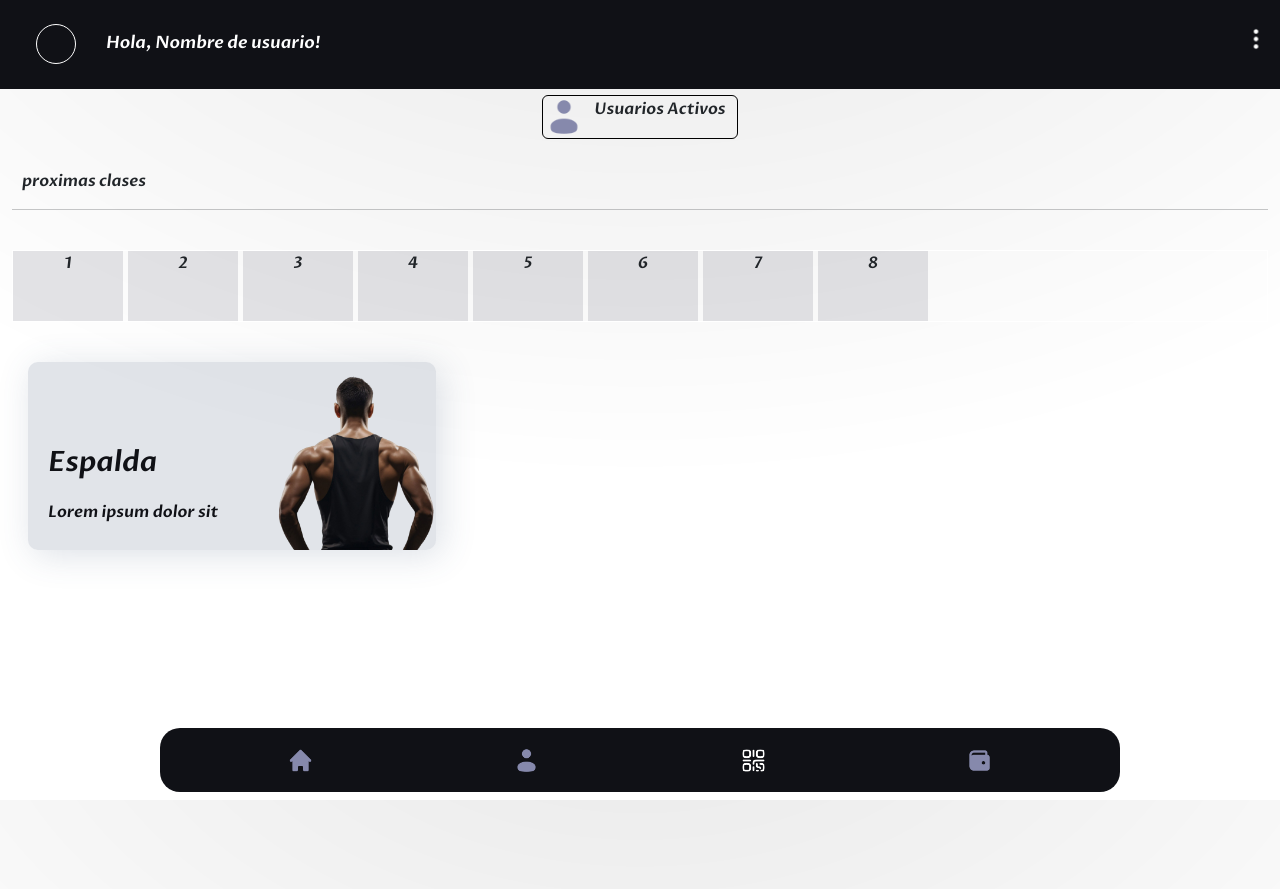
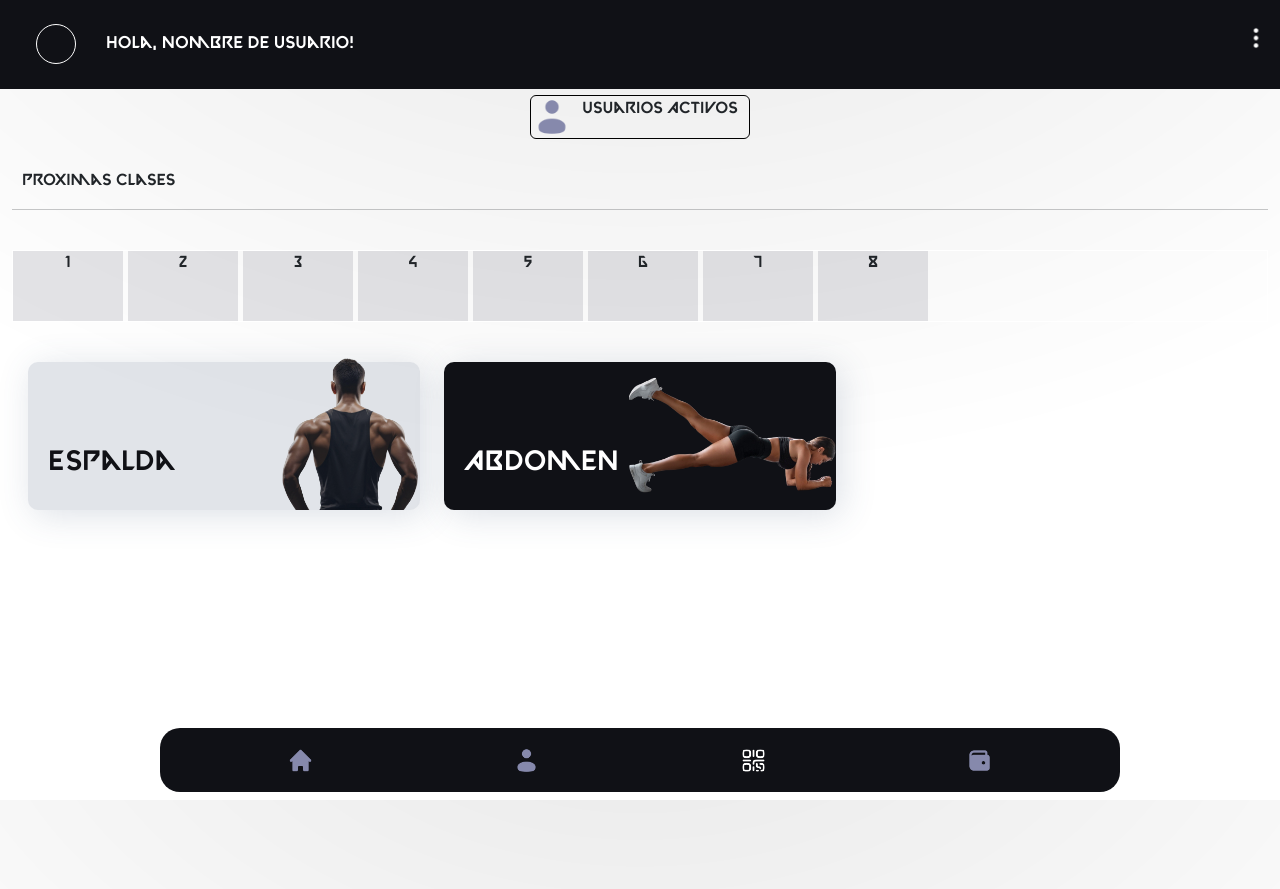
Before and after one commit to Kingroyers/PROYECTOAPP, a PHP site: page /dashboard.html in a window 1280 px wide. Run offline with PHP 8.4, Linux system fonts and the light colour scheme.

Commit message:
actualizacion

```diff
--- a/dashboard.html
+++ b/dashboard.html
@@ -78,22 +78,47 @@
                     </div>
                     <!-------------------------------------------------------------------------------->
 
-                    <div class="row mt-4" style="padding: 1em;">
+                    <div class="row mt-4" style="padding: 1em; justify-self: center;">
 
-                        <a href="https://www.youtube.com/watch?v=wzIsWDRQmVs" style="color: #101116; text-decoration: none;">
-                            <div class="col10 col-md-4 d-flex flex-row justify-content-between" style=" border-radius: 10px; background-color: #3f557628; box-shadow: 5px 5px 35px #3f55762f;">
 
-                                <div class="" style=" margin: 10px 10px ;">
-                                    <p class="fs-3" style="margin-top: 70px; margin-left: 10px;">Espalda</p>
-                                    <p class="fs-6" style="margin-left: 10px;">Lorem ipsum dolor sit</p>
+                        <figure class="cartas-rutinas col-12 col-sm-4">
+                            <a href="https://www.youtube.com/watch?v=wzIsWDRQmVs"
+                                style="color: #101116; text-decoration: none;">
+                                <div class="col10 col-md-4 d-flex flex-row justify-content-between"
+                                    style=" border-radius: 10px; background-color: #3f557628; box-shadow: 5px 5px 35px #3f55762f; width: 100%;">
+
+                                    <div class="" style=" margin: 10px 10px ;">
+                                        <p class="fs-3" style="margin-top: 70px; margin-left: 10px;">Espalda</p>
+
+                                    </div>
+
+                                    <div class="position-relative"><img class=" img-fluid
+                                     position-absolute bottom-0" src="img/espalda.png" alt=""
+                                            style="min-width: 70px; max-width: 140px; right: 0; z-index: -1;"></div>
+
                                 </div>
+                            </a>
+                        </figure>
 
-                                <div class="position-relative" style=" justify-self: right; width: auto;"><img class="position-absolute bottom-0" src="img/espalda.png" alt="" style="width: 160px; margin-top: 10px; right: 0;"></div>
+                        <figure class="cartas-rutinas col-12 col-sm-4">
+                            <a href="..." style="color: #101116; text-decoration: none;">
+                                <div class="col10 col-md-4 d-flex flex-row justify-content-between"
+                                    style=" max-height: 160px; border-radius: 10px; background-color: #101116; box-shadow: 5px 5px 35px #3f55762f; width: 100%;">
 
-                            </div>
-                        </a>
+                                    <div class="" style=" margin: 10px 10px ;">
+                                        <p class="fs-3 text-white" style="margin-top: 70px; margin-left: 10px;">Abdomen</p>
 
-                        <div class="col10 col-sm-4 " ></div>
+                                    </div>
+
+                                    <div class="position-relative overflow-hidden"
+                                        style="box-sizing: content-box; justify-content: center; align-items: center;">
+                                        <img class="img-fluid" src="img/Abdomen.png" alt=""
+                                            style="z-index: -1; margin-top: 15px; "></div>
+
+                                </div>
+                            </a>
+
+                        </figure>
 
                     </div>
 
--- a/estilos.css
+++ b/estilos.css
@@ -1,16 +1,16 @@
 @font-face {
-  font-family: 'Proza Libre';
-  src: url('fonts/proza-libre/ProzaLibre-SemiBoldItalic.woff2') format('woff2');
+  font-family: 'Valorant';
+  src: url("fonts/Valorant-Font.woff") format("woff");
   font-weight: normal;
   font-style: normal;
 }
 
 body {
-  font-family: 'Proza Libre', sans-serif;
+  font-family: var(--font-valorant);
 }
 
 :root {
-  --bs-body-font-family: 'Proza Libre', sans-serif;
+  --font-valorant: 'Valorant', sans-serif;
   --color-claro: #8689AC;
   --color-2: #587099;
   --color-3: #3F5576;
@@ -111,3 +111,12 @@ body {
   width: 0;
   display: none;
 }
+
+.cartas-rutinas{
+  transition: transform 0.3s ease-in-out;
+  background: transparent;
+}
+.cartas-rutinas:hover{
+  transform: scale(1.1);
+
+}
--- a/index.html
+++ b/index.html
@@ -15,7 +15,7 @@
 
             <!---------------------------------- COL IMG ----------------------->
             <div class="col-lg-6 d-flex justify-content-center">
-                <img src="/img/login2.png" alt="" class="imageninicio img-fluid mt-lg-4" style="width: 70vh;">
+                <img src="/img/login2.png" alt="" class="imageninicio img-fluid mt-lg-4" style="width: 70vh; filter: drop-shadow(0px 0px 10px rgba(45, 49, 71, 0.144));">
             </div>
 
            <!-- <div class="tarjetamedio position-absolute border border-white w-100 d-block d-md-none" style="top: 47vh; left: 0; height: 60vw;"></div> -->
@@ -25,8 +25,8 @@
 
                 <div class=" d-flex  flex-column p-4">
 
-                    <h1 class="fs-1" style="font-family: 'Proza Libre', sans-serif;">FITNESS LIFE</h1>
-                    <p class="d-none d-md-block z-lg-1 " style="font-family: 'Proza Libre', sans-serif;" >Lorem ipsum dolor sit amet consectetur adipisicing elit. Voluptatem deserunt, quibusdam, vel nam quam nulla facilis labore magni fugiat inventore saepe dolorum asperiores praesentium repellat commodi possimus, quia incidunt a?</p>
+                    <h1 class="fs-1 " style="font-family:  Valorant, sans-serif">FITNESS LIFE</h1>
+                    <p class="d-none d-md-block z-lg-1 ">Lorem ipsum dolor sit amet consectetur adipisicing elit. Voluptatem deserunt, quibusdam, vel nam quam nulla facilis labore magni fugiat inventore saepe dolorum asperiores praesentium repellat commodi possimus, quia incidunt a?</p>
 
                   <div class="d-flex mt-4 justify-content-center">
                     <a href="login.html"><button class="btn btn-outline-light px-4 py-2 rounded-" style="border-radius:  0 0 0 30px;">Iniciar</button></a>
```
Also changed, not shown: fonts/proza-libre/SIL Open Font License.txt (deleted, +0 -43 lines), fonts/Valorant-Font.woff (added), fonts/proza-libre/ProzaLibre-Bold.ttf (deleted), fonts/proza-libre/ProzaLibre-BoldItalic.ttf (deleted), fonts/proza-libre/ProzaLibre-ExtraBold.ttf (deleted), fonts/proza-libre/ProzaLibre-ExtraBoldItalic.ttf (deleted), fonts/proza-libre/ProzaLibre-Italic.ttf (deleted), fonts/proza-libre/ProzaLibre-Light.ttf (deleted), fonts/proza-libre/ProzaLibre-LightItalic.ttf (deleted), fonts/proza-libre/ProzaLibre-Medium.ttf (deleted), fonts/proza-libre/ProzaLibre-MediumItalic.ttf (deleted), fonts/proza-libre/ProzaLibre-Regular.ttf (deleted), fonts/proza-libre/ProzaLibre-SemiBold.ttf (deleted), fonts/proza-libre/ProzaLibre-SemiBoldItalic.ttf (deleted), 2 more files.
